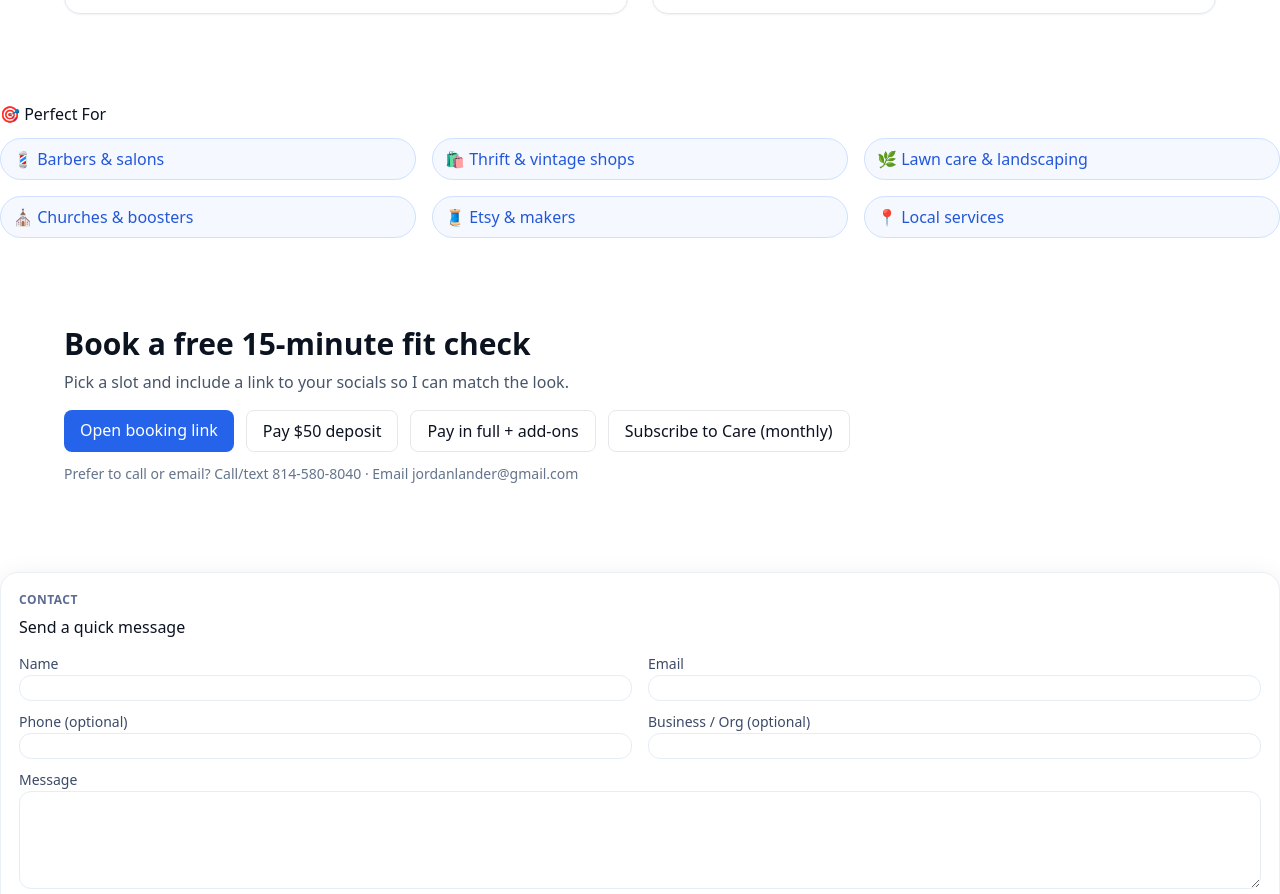
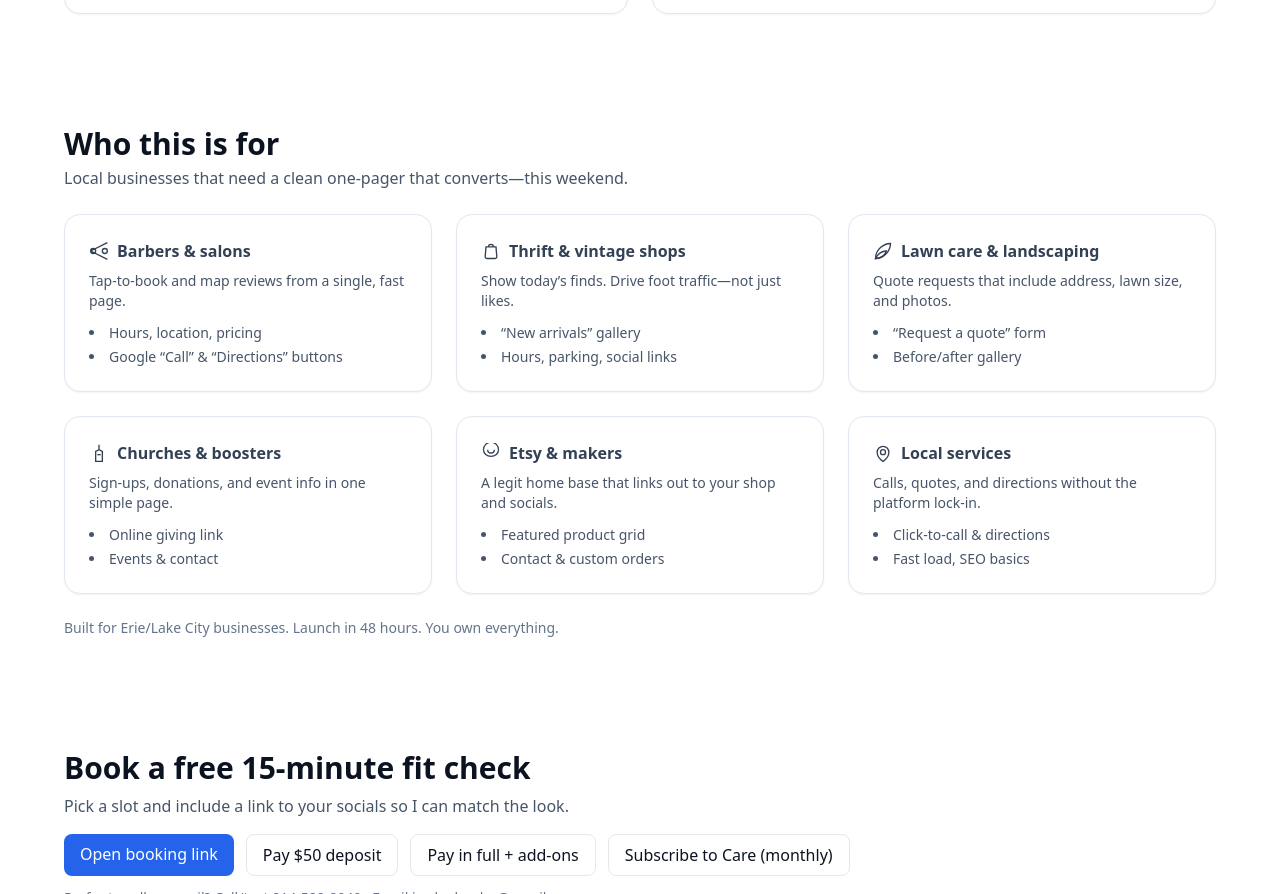
Before and after one commit to jordanlander/oneweekendwebsites, a plain HTML site: page index.html in a window 1280 px wide. Shown: the part 2026-2920 px from the top of the page. Drawn offline with nearby package versions, Linux system fonts and the light colour scheme.

Commit message:
style(perfect-for): harmonize outcome cards with site styling

```diff
--- a/index.html
+++ b/index.html
@@ -238,17 +238,100 @@
   </div>
 </section>
 
-<section id="perfect" class="alt-band fade-in">
-  <div class="container" style="padding:32px 0">
-    <h2>🎯 Perfect For</h2>
-    <ul class="grid cols-3" style="margin-top:12px;padding-left:0">
-      <li class="pill">💈 Barbers &amp; salons</li>
-      <li class="pill">🛍️ Thrift &amp; vintage shops</li>
-      <li class="pill">🌿 Lawn care &amp; landscaping</li>
-      <li class="pill">⛪ Churches &amp; boosters</li>
-      <li class="pill">🧵 Etsy &amp; makers</li>
-      <li class="pill">📍 Local services</li>
-    </ul>
+<!-- PERFECT FOR (Outcome Cards) -->
+<section id="perfect" class="alt-band fade-in px-6 py-14">
+  <div class="max-w-6xl mx-auto">
+    <h2 class="text-3xl font-bold">Who this is for</h2>
+    <p class="mt-1 text-slate-600">Local businesses that need a clean one-pager that converts—this weekend.</p>
+
+    <div class="mt-6 grid sm:grid-cols-2 lg:grid-cols-3 gap-6">
+      <!-- Barbers & salons -->
+      <article class="rounded-2xl border border-slate-200 bg-white p-6 shadow-sm hover:shadow-md transition">
+        <div class="flex items-center gap-2 text-slate-700">
+          <!-- scissors icon -->
+          <svg width="20" height="20" fill="none" stroke="currentColor" stroke-width="1.6" viewBox="0 0 24 24"><path d="M8 12a3 3 0 1 1-6 0 3 3 0 0 1 6 0Zm14 0a3 3 0 1 1-6 0 3 3 0 0 1 6 0ZM2 12L22 2M2 12l20 10"/></svg>
+          <h3 class="font-semibold">Barbers &amp; salons</h3>
+        </div>
+        <p class="mt-2 text-sm text-slate-600">Tap-to-book and map reviews from a single, fast page.</p>
+        <ul class="mt-3 text-sm text-slate-600 space-y-1 list-disc list-inside">
+          <li>Hours, location, pricing</li>
+          <li>Google “Call” &amp; “Directions” buttons</li>
+        </ul>
+      </article>
+
+      <!-- Thrift & vintage -->
+      <article class="rounded-2xl border border-slate-200 bg-white p-6 shadow-sm hover:shadow-md transition">
+        <div class="flex items-center gap-2 text-slate-700">
+          <!-- bag icon -->
+          <svg width="20" height="20" fill="none" stroke="currentColor" stroke-width="1.6" viewBox="0 0 24 24"><path d="M6 7h12l1 12a2 2 0 0 1-2 2H7a2 2 0 0 1-2-2L6 7Z"/><path d="M9 7a3 3 0 1 1 6 0"/></svg>
+          <h3 class="font-semibold">Thrift &amp; vintage shops</h3>
+        </div>
+        <p class="mt-2 text-sm text-slate-600">Show today’s finds. Drive foot traffic—not just likes.</p>
+        <ul class="mt-3 text-sm text-slate-600 space-y-1 list-disc list-inside">
+          <li>“New arrivals” gallery</li>
+          <li>Hours, parking, social links</li>
+        </ul>
+      </article>
+
+      <!-- Lawn care & landscaping -->
+      <article class="rounded-2xl border border-slate-200 bg-white p-6 shadow-sm hover:shadow-md transition">
+        <div class="flex items-center gap-2 text-slate-700">
+          <!-- leaf icon -->
+          <svg width="20" height="20" fill="none" stroke="currentColor" stroke-width="1.6" viewBox="0 0 24 24"><path d="M3 21s4-9 13-9c0 0-2 6-8 8-2 1-5 1-5 1Z"/><path d="M3 21C3 10 13 3 21 3c0 8-7 18-18 18Z"/></svg>
+          <h3 class="font-semibold">Lawn care &amp; landscaping</h3>
+        </div>
+        <p class="mt-2 text-sm text-slate-600">Quote requests that include address, lawn size, and photos.</p>
+        <ul class="mt-3 text-sm text-slate-600 space-y-1 list-disc list-inside">
+          <li>“Request a quote” form</li>
+          <li>Before/after gallery</li>
+        </ul>
+      </article>
+
+      <!-- Churches & boosters -->
+      <article class="rounded-2xl border border-slate-200 bg-white p-6 shadow-sm hover:shadow-md transition">
+        <div class="flex items-center gap-2 text-slate-700">
+          <!-- church icon -->
+          <svg width="20" height="20" fill="none" stroke="currentColor" stroke-width="1.6" viewBox="0 0 24 24"><path d="M12 2v6m0 0 4 2v12H8V10l4-2Z"/><path d="M10 14h4"/></svg>
+          <h3 class="font-semibold">Churches &amp; boosters</h3>
+        </div>
+        <p class="mt-2 text-sm text-slate-600">Sign-ups, donations, and event info in one simple page.</p>
+        <ul class="mt-3 text-sm text-slate-600 space-y-1 list-disc list-inside">
+          <li>Online giving link</li>
+          <li>Events &amp; contact</li>
+        </ul>
+      </article>
+
+      <!-- Etsy & makers -->
+      <article class="rounded-2xl border border-slate-200 bg-white p-6 shadow-sm hover:shadow-md transition">
+        <div class="flex items-center gap-2 text-slate-700">
+          <!-- thread icon -->
+          <svg width="20" height="20" fill="none" stroke="currentColor" stroke-width="1.6" viewBox="0 0 24 24"><path d="M21 8c0 4.418-4.03 8-9 8S3 12.418 3 8"/><path d="M3 8a9 9 0 1 1 18 0"/><path d="M8 8a4 4 0 1 0 8 0"/></svg>
+          <h3 class="font-semibold">Etsy &amp; makers</h3>
+        </div>
+        <p class="mt-2 text-sm text-slate-600">A legit home base that links out to your shop and socials.</p>
+        <ul class="mt-3 text-sm text-slate-600 space-y-1 list-disc list-inside">
+          <li>Featured product grid</li>
+          <li>Contact &amp; custom orders</li>
+        </ul>
+      </article>
+
+      <!-- Local services -->
+      <article class="rounded-2xl border border-slate-200 bg-white p-6 shadow-sm hover:shadow-md transition">
+        <div class="flex items-center gap-2 text-slate-700">
+          <!-- pin icon -->
+          <svg width="20" height="20" fill="none" stroke="currentColor" stroke-width="1.6" viewBox="0 0 24 24"><path d="M12 22s7-4.686 7-11A7 7 0 1 0 5 11c0 6.314 7 11 7 11Z"/><circle cx="12" cy="11" r="3"/></svg>
+          <h3 class="font-semibold">Local services</h3>
+        </div>
+        <p class="mt-2 text-sm text-slate-600">Calls, quotes, and directions without the platform lock-in.</p>
+        <ul class="mt-3 text-sm text-slate-600 space-y-1 list-disc list-inside">
+          <li>Click-to-call &amp; directions</li>
+          <li>Fast load, SEO basics</li>
+        </ul>
+      </article>
+    </div>
+
+    <!-- subtle proof row -->
+    <p class="mt-6 text-sm text-slate-500">Built for Erie/Lake City businesses. Launch in 48 hours. You own everything.</p>
   </div>
 </section>
 
```
